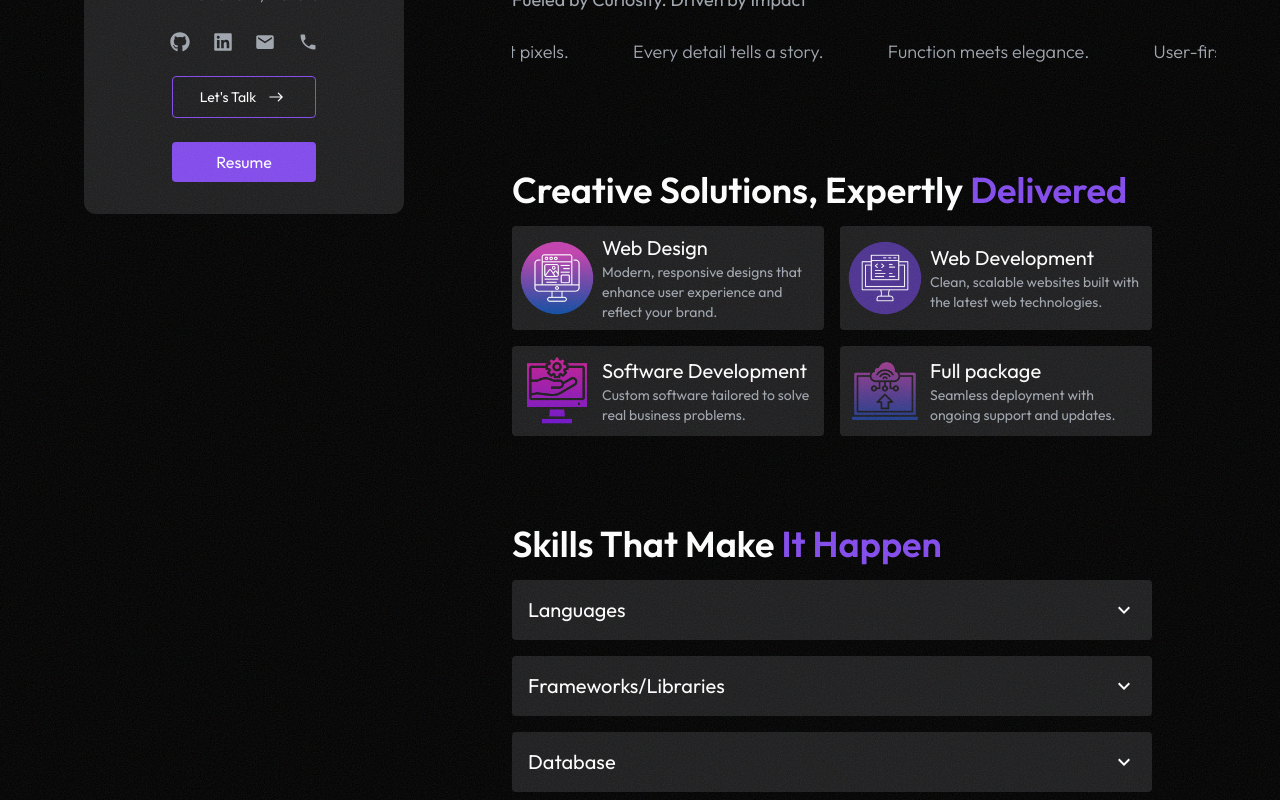
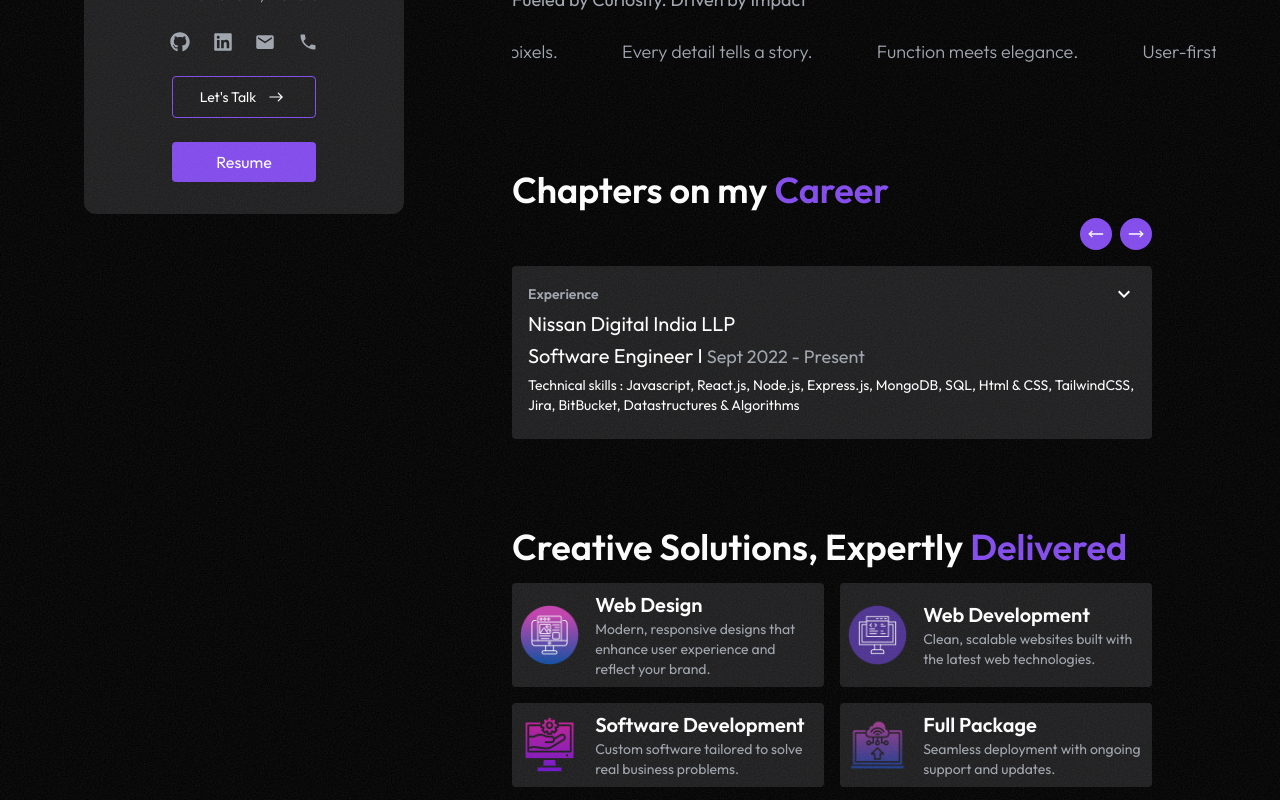
Before and after one commit to Arun-mec/portfolio, a React (Vite) app: page / in a window 1280 px wide. Shown: the part 660-1460 px from the top of the page. Built offline with nearby package versions, Linux system fonts and the light colour scheme; a web font is replaced by a local one.

Commit message:
Added career section

```diff
--- /dev/null
+++ b/src/components/Career.jsx
@@ -0,0 +1,143 @@
+import React, { useEffect, useRef, useState } from 'react'
+import { LuMoveLeft, LuMoveRight } from 'react-icons/lu'
+import { MdOutlineKeyboardArrowDown } from 'react-icons/md';
+
+const CareerCard = ({
+    cardData
+}) => {
+
+        const [open, setOpen] = useState(false);
+        const contentRef = useRef(null);
+        const [maxHeight, setMaxHeight] = useState("0px");
+
+        useEffect(() => {
+            setMaxHeight(open ? `${contentRef.current.scrollHeight}px` : "0px");
+        }, [open]);
+
+        return (
+            <div className="w-full flex-shrink-0 flex flex-col gap-1 md:gap-2 bg-secondary p-2 md:p-4 rounded" onClick={() => setOpen(!open)}>
+                <section className="w-full flex flex-col md:gap-1">
+
+                    <section className='flex flex-row items-center justify-between'>
+                    <span className='text-sm md:text-md text-light font-semibold'>{cardData.type}</span>
+                        <MdOutlineKeyboardArrowDown
+                                className={`text-xl md:text-2xl transform transition-transform duration-300 ${open ? "rotate-180 text-primary" : ""
+                                    }`}
+                            />
+                    </section>
+
+                    <span className='text-lg md:text-xl'>{cardData.instName}</span>
+                    <span className='text-lg md:text-xl'>{cardData.title} <span className='text-md md:text-lg text-light'>{cardData.fromDate} - {cardData.toDate}</span></span>
+                    <span className='text-xs md:text-sm text-white'>Technical skills : {cardData.skills}</span>
+
+
+                </section>
+                <div
+                    ref={contentRef}
+                    className="overflow-hidden transition-all duration-500 ease-in-out"
+                    style={{ maxHeight }}
+                >
+                    <span className='text-xs md:text-sm text-light'>{cardData.content}</span>
+                </div>
+            </div>
+        );
+// [
+//     return (
+//         <section className='w-full flex-shrink-0 flex flex-col gap-1 md:gap-2 bg-secondary p-2 md:p-4 rounded'>
+//             <span className='text-sm md:text-md text-light font-semibold'>{cardData.type}</span>
+//             <span className='text-xl md:text-2xl'>{cardData.instName}</span>
+//             <span className='text-lg md:text-xl'>{cardData.title} <span className='text-md md:text-lg text-light'>{cardData.fromDate} - {cardData.toDate}</span></span>
+//             {
+//                 cardData.content && <span className='text-xs md:text-sm text-light'>{cardData.content}</span>
+//             }
+//             {
+//                 cardData.skills && <span className='text-xs md:text-sm text-white'>Technical skills : {cardData.skills}</span>
+//             }
+//         </section>
+//     )]
+}
+
+const Career = () => {
+
+    const careerItms = [
+        {
+            type : "Experience",
+            title : "Software Engineer I",
+            instName : "Nissan Digital India LLP",
+            fromDate : "Sept 2022",
+            toDate : "Present",
+            content : "Full Stack Developer with hands-on experience in end-to-end application development and optimization across multiple projects. Currently contributing to the ROMDR project at Nissan, leveraging Aras Innovator to automate the engine control unit ROM proposal review process. Spearheaded the development of a COCA dashboard using JavaScript and enhanced key functionalities in both web and Windows Form applications. Took complete ownership of a .NET-based Utility Tool, achieving a 25% performance improvement and enhancing user experience. Also contributed to building a MERN stack internal tool for the Nissan Finance Team to support data-driven decisions. Recognized with a Standing Ovation award for outstanding contributions, known for adaptability, problem-solving, and a strong commitment to excellence.",
+            skills : "Javascript, React.js, Node.js, Express.js, MongoDB, SQL, Html & CSS, TailwindCSS, Jira, BitBucket, Datastructures & Algorithms"
+        },
+        {
+            type : "Education",
+            title : "Mechanical Engineering",
+            instName : "National Institute of Technology, Calicut",
+            fromDate : "June 2018",
+            toDate : "May 2022",
+            content : "Bachelor of Technology in Mechanical Engineering from NIT Calicut with a GPA of 7.86. Strong foundation in engineering principles, analytical thinking, and problem-solving",
+            skills : "Javascript, Java, Datastructures & Algorithms, Frontend Development, Backend Development, AutoCAD Mechanical, Solidworks"
+        },
+        {
+            type : "Internship",
+            title : "Translator",
+            instName : "PocketFM",
+            fromDate : "Feb 2021",
+            toDate : "Apr 2021",
+            content : "During a 3-month internship at PocketFM, my primary responsibility was transcribing audio content in Malayalam, which was later used as input for AI language model training. This experience significantly improved my content development skills, particularly in transcription, and provided valuable exposure to AI-related projects",
+            skills : "Content Development, Transcription"
+
+        }
+    ];
+
+    const [current, setCurrent] = useState(0);
+    const length = careerItms.length;
+
+    const prevSlide = () => {
+        setCurrent(current === 0 ? length - 1 : current - 1);
+    };
+
+    const nextSlide = () => {
+        setCurrent(current === length - 1 ? 0 : current + 1);
+    };
+
+
+
+    return (
+        <section id="about" className='smcontainer md:container
+                flex flex-col items-start justify-start gap-1 md:gap-2'>
+            <span className='text-2xl md:text-4xl font-semibold'>Chapters on my <span className='text-primary'>Career</span></span>
+
+
+            <section className='w-full flex flex-col gap-2 md:gap-4'>
+                <div className='flex flex-row gap-1 md:gap-2 justify-end'>
+                    <button
+                        onClick={prevSlide}
+                        className="transform bg-primary hover:bg-inverse text-white p-2 rounded-full">
+                        <LuMoveLeft />
+                    </button>
+                    <button
+                        onClick={nextSlide}
+                        className="transform bg-primary hover:bg-inverse text-white p-2 rounded-full">
+                        <LuMoveRight />
+                    </button>
+                </div>
+                <div className="w-full max-w-3xl mx-auto overflow-hidden flex flex-col gap-2 md:gap-4">
+                    <div className="flex transition-transform duration-500 ease-in-out"
+                        style={{ transform: `translateX(-${current * 100}%)` }}>
+                        {
+                            careerItms.map((item, index) => {
+                                return (
+                                    <CareerCard cardData={item}/>
+                                )
+                            }
+                        )}
+                    </div>
+                </div>
+            </section>
+
+        </section>
+    )
+}
+
+export default Career
--- a/src/components/Profile.jsx
+++ b/src/components/Profile.jsx
@@ -23,9 +23,9 @@ const Profile = () => {
             max-h-fit flex flex-col items-center justify-center gap-4 md:gap-6 bg-secondary rounded-lg md:rounded-xl'>
             <img src="/images/dev.webp" className='w-full h-[20rem] object-cover rounded-lg md:rounded-xl' alt="" />
             <section className='w-full flex flex-col items-center justify-center gap-0 md:gap-1'>
-                <span className='text-xl md:text-4xl font-bold'>Arun A</span>
-                <span className='text-sm md:text-lg text-light'>Web Designer & Developer</span>
-                <span className='text-sm md:text-lg text-light'>Trivandrum, Kerala</span>
+                <span className='text-2xl md:text-4xl font-bold'>Arun A</span>
+                <span className='text-md md:text-lg text-light'>Web Designer & Developer</span>
+                <span className='text-md md:text-lg text-light'>Trivandrum, Kerala</span>
             </section>
             <ContactLinks />
             <InverseButton content="Let's Talk" style="w-3/4"/>
--- a/src/components/Services.jsx
+++ b/src/components/Services.jsx
@@ -19,7 +19,7 @@ const Services = () => {
             content: "Custom software tailored to solve real business problems."
         },
         {
-            title: "Full package",
+            title: "Full Package",
             image: "/images/deployment.png",
             content: "Seamless deployment with ongoing support and updates."
         }]
--- a/src/components/features/components/Card.jsx
+++ b/src/components/features/components/Card.jsx
@@ -7,12 +7,12 @@ const Card = ({
 
 }) => {
   return (
-    <div className='w-full flex flex-row p-1 md:p-2 gap-2 md:gap-2 justify-start items-center
+    <div className='w-full flex flex-row p-1 md:p-2 gap-2 md:gap-4 justify-start items-center
     bg-secondary hover:bg-primary rounded cursor-pointer'>
-        <img src={image} className='w-[25%] aspect-square object-cover rounded' alt="" srcset="" />
+        <img src={image} className='w-[20%] aspect-square object-cover rounded' alt="" srcset="" />
         <section className='flex flex-col'>
-            <span className='text-lg md:text-xl'>{title}</span>
-            <span className='text-sm md:text-md text-light'>{content}</span>
+            <span className='text-lg md:text-xl font-semibold'>{title}</span>
+            <span className='text-xs md:text-sm text-light'>{content}</span>
         </section>
     </div>
   )
--- a/src/pages/Indexpage.jsx
+++ b/src/pages/Indexpage.jsx
@@ -8,6 +8,7 @@ import Skills from "../components/Skills"
 import Profile from "../components/Profile"
 import "./indexPage.css"
 import Services from "../components/Services"
+import Career from "../components/Career"
 
 const Indexpage = () => {
   return (
@@ -20,6 +21,7 @@ const Indexpage = () => {
         <Profile />
         <div className="w-full md:w-2/3 flex flex-col items-start gap-4 md:gap-6 overflow-y-auto overflow-x-hidden">
           <Home />
+          <Career />
           <Services />
           <Skills />
           <Work />
```
